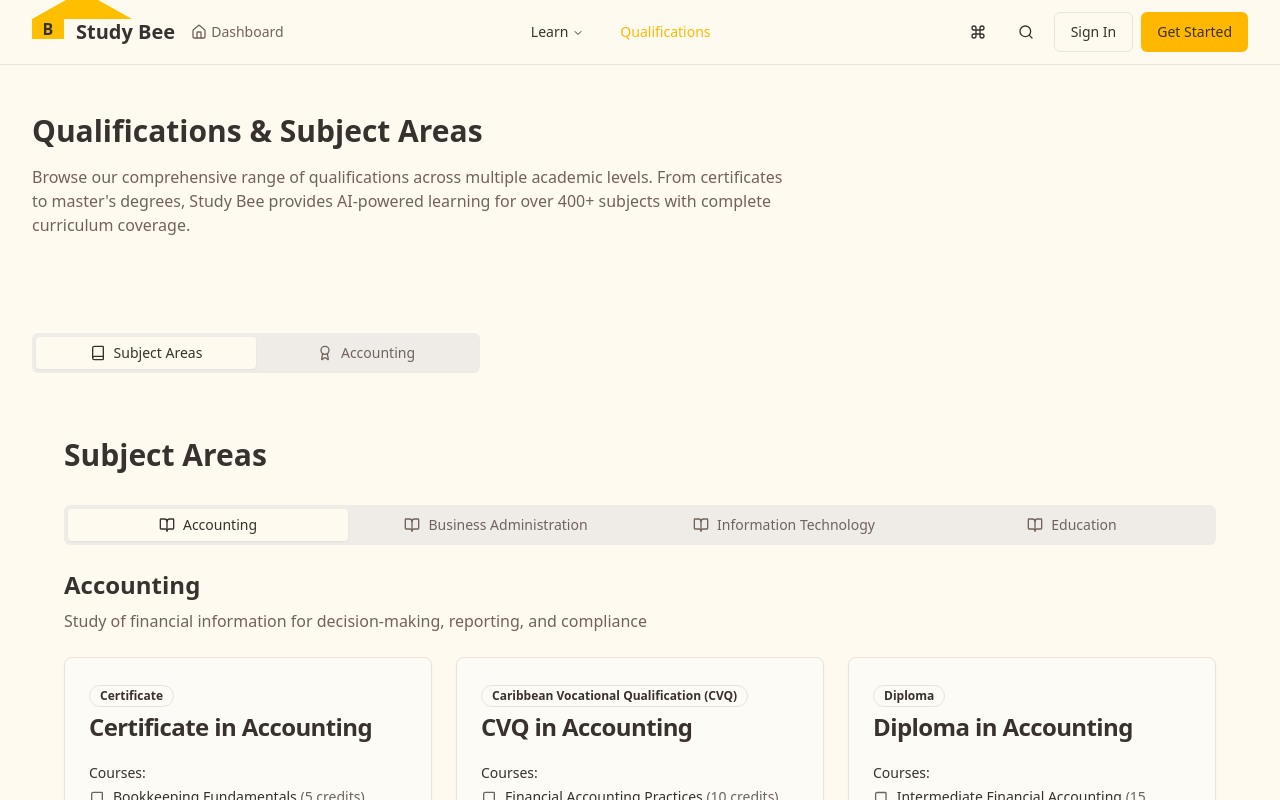
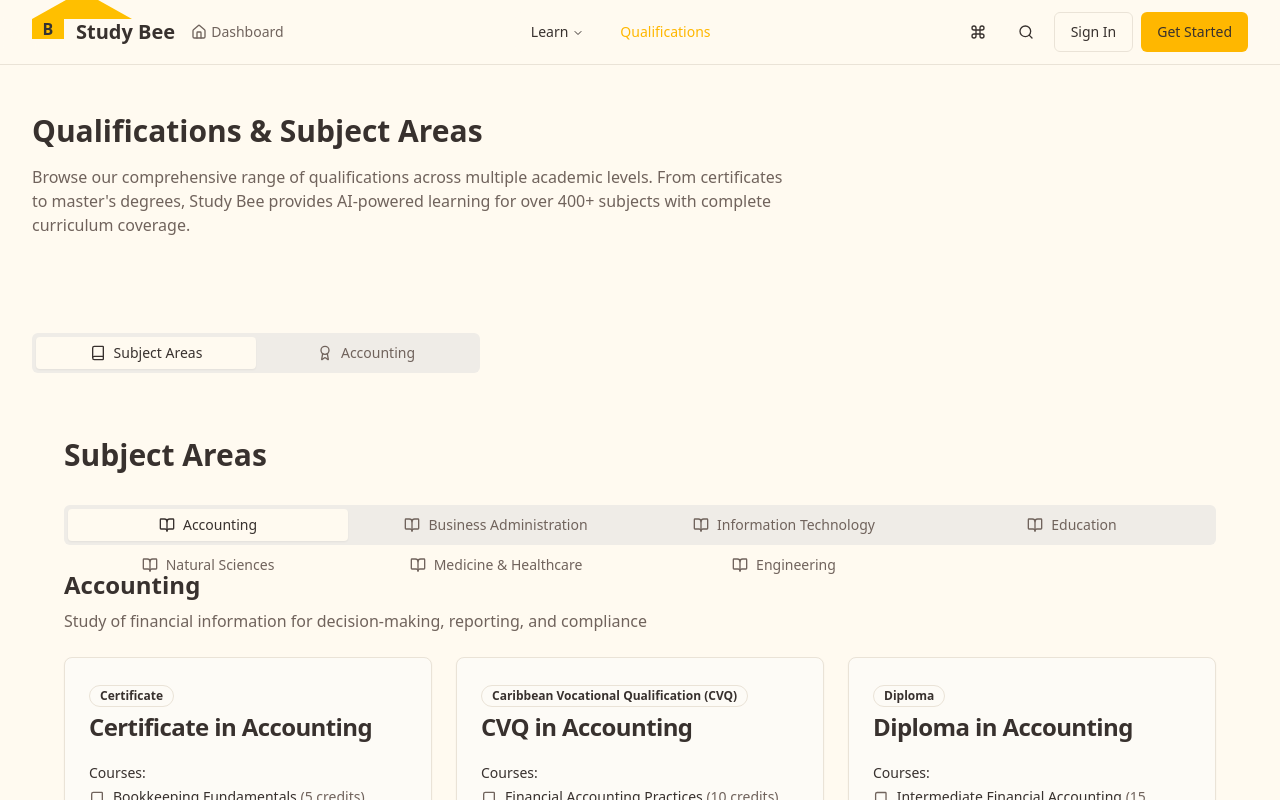
Before and after one commit to Watchar-BossLa/study-bee-hivemind-os-33, a React (Vite) app: page /qualifications in a window 1280 px wide. Shown: the top 800 px of the page. Built offline with nearby package versions, Linux system fonts and the light colour scheme.

Commit message:
feat: Enhance Qualifications page with subjects
Adds subject areas and curriculum data to the Qualifications page, expanding the range of subjects and qualifications offered.

```diff
--- a/src/data/qualificationsData.ts
+++ b/src/data/qualificationsData.ts
@@ -1,4 +1,3 @@
-
 import { SubjectArea, QualificationLevel } from '@/types/qualifications';
 
 // Qualification levels
@@ -332,6 +331,204 @@ export const subjectAreas: SubjectArea[] = [
         ]
       }
     ]
+  },
+  {
+    id: "science",
+    name: "Natural Sciences",
+    description: "Comprehensive study of physical and life sciences including biology, chemistry, physics, and environmental science",
+    icon: "book",
+    modules: [
+      {
+        id: "sci-cert",
+        name: "Certificate in Science",
+        level: "certificate",
+        courses: [
+          { id: "sci101", name: "Introduction to Biology", credits: 5 },
+          { id: "sci102", name: "Basic Chemistry", credits: 5 },
+          { id: "sci103", name: "Physics Fundamentals", credits: 5 },
+          { id: "sci104", name: "Environmental Science Basics", credits: 5 }
+        ]
+      },
+      {
+        id: "sci-cvq",
+        name: "CVQ in Laboratory Science",
+        level: "cvq",
+        courses: [
+          { id: "sci201", name: "Laboratory Techniques", credits: 10 },
+          { id: "sci202", name: "Chemical Analysis", credits: 10 },
+          { id: "sci203", name: "Biological Sampling", credits: 10 },
+          { id: "sci204", name: "Lab Safety Protocols", credits: 10 }
+        ]
+      },
+      {
+        id: "sci-dip",
+        name: "Diploma in Applied Sciences",
+        level: "diploma",
+        courses: [
+          { id: "sci301", name: "Cell Biology", credits: 15 },
+          { id: "sci302", name: "Organic Chemistry", credits: 15 },
+          { id: "sci303", name: "Classical Mechanics", credits: 15 },
+          { id: "sci304", name: "Ecology", credits: 15 }
+        ]
+      },
+      {
+        id: "sci-bach",
+        name: "Bachelor of Science",
+        level: "bachelors",
+        courses: [
+          { id: "sci401", name: "Molecular Biology", credits: 20 },
+          { id: "sci402", name: "Physical Chemistry", credits: 20 },
+          { id: "sci403", name: "Quantum Physics", credits: 20 },
+          { id: "sci404", name: "Genetics", credits: 20 },
+          { id: "sci405", name: "Biochemistry", credits: 20 },
+          { id: "sci406", name: "Research Methods in Science", credits: 20 }
+        ]
+      },
+      {
+        id: "sci-mast",
+        name: "Master of Science",
+        level: "masters",
+        courses: [
+          { id: "sci501", name: "Advanced Research Methods", credits: 15 },
+          { id: "sci502", name: "Bioinformatics", credits: 15 },
+          { id: "sci503", name: "Environmental Analysis", credits: 15 },
+          { id: "sci504", name: "Scientific Computing", credits: 15 },
+          { id: "sci505", name: "Thesis Research", credits: 15 }
+        ]
+      }
+    ]
+  },
+  {
+    id: "medicine",
+    name: "Medicine & Healthcare",
+    description: "Study of medical sciences, healthcare management, and clinical practice",
+    icon: "graduation-cap",
+    modules: [
+      {
+        id: "med-cert",
+        name: "Certificate in Healthcare",
+        level: "certificate",
+        courses: [
+          { id: "med101", name: "Medical Terminology", credits: 5 },
+          { id: "med102", name: "Basic Anatomy", credits: 5 },
+          { id: "med103", name: "First Aid", credits: 5 },
+          { id: "med104", name: "Healthcare Ethics", credits: 5 }
+        ]
+      },
+      {
+        id: "med-cvq",
+        name: "CVQ in Healthcare Services",
+        level: "cvq",
+        courses: [
+          { id: "med201", name: "Patient Care", credits: 10 },
+          { id: "med202", name: "Medical Records", credits: 10 },
+          { id: "med203", name: "Clinical Procedures", credits: 10 },
+          { id: "med204", name: "Healthcare Safety", credits: 10 }
+        ]
+      },
+      {
+        id: "med-dip",
+        name: "Diploma in Health Sciences",
+        level: "diploma",
+        courses: [
+          { id: "med301", name: "Human Anatomy", credits: 15 },
+          { id: "med302", name: "Physiology", credits: 15 },
+          { id: "med303", name: "Pharmacology", credits: 15 },
+          { id: "med304", name: "Clinical Practice", credits: 15 }
+        ]
+      },
+      {
+        id: "med-bach",
+        name: "Bachelor of Medicine",
+        level: "bachelors",
+        courses: [
+          { id: "med401", name: "Clinical Medicine", credits: 20 },
+          { id: "med402", name: "Surgery", credits: 20 },
+          { id: "med403", name: "Pathology", credits: 20 },
+          { id: "med404", name: "Internal Medicine", credits: 20 },
+          { id: "med405", name: "Pediatrics", credits: 20 },
+          { id: "med406", name: "Medical Research", credits: 20 }
+        ]
+      },
+      {
+        id: "med-mast",
+        name: "Master of Public Health",
+        level: "masters",
+        courses: [
+          { id: "med501", name: "Epidemiology", credits: 15 },
+          { id: "med502", name: "Healthcare Management", credits: 15 },
+          { id: "med503", name: "Global Health", credits: 15 },
+          { id: "med504", name: "Health Policy", credits: 15 },
+          { id: "med505", name: "Research Methods", credits: 15 }
+        ]
+      }
+    ]
+  },
+  {
+    id: "engineering",
+    name: "Engineering",
+    description: "Study of various engineering disciplines including mechanical, electrical, civil, and chemical engineering",
+    icon: "book",
+    modules: [
+      {
+        id: "eng-cert",
+        name: "Certificate in Engineering",
+        level: "certificate",
+        courses: [
+          { id: "eng101", name: "Engineering Mathematics", credits: 5 },
+          { id: "eng102", name: "Technical Drawing", credits: 5 },
+          { id: "eng103", name: "Workshop Practice", credits: 5 },
+          { id: "eng104", name: "Materials Science", credits: 5 }
+        ]
+      },
+      {
+        id: "eng-cvq",
+        name: "CVQ in Engineering Technology",
+        level: "cvq",
+        courses: [
+          { id: "eng201", name: "CAD Fundamentals", credits: 10 },
+          { id: "eng202", name: "Electronics Basics", credits: 10 },
+          { id: "eng203", name: "Mechanical Systems", credits: 10 },
+          { id: "eng204", name: "Engineering Safety", credits: 10 }
+        ]
+      },
+      {
+        id: "eng-dip",
+        name: "Diploma in Engineering",
+        level: "diploma",
+        courses: [
+          { id: "eng301", name: "Structural Analysis", credits: 15 },
+          { id: "eng302", name: "Circuit Theory", credits: 15 },
+          { id: "eng303", name: "Thermodynamics", credits: 15 },
+          { id: "eng304", name: "Control Systems", credits: 15 }
+        ]
+      },
+      {
+        id: "eng-bach",
+        name: "Bachelor of Engineering",
+        level: "bachelors",
+        courses: [
+          { id: "eng401", name: "Advanced Mechanics", credits: 20 },
+          { id: "eng402", name: "Power Systems", credits: 20 },
+          { id: "eng403", name: "Manufacturing Processes", credits: 20 },
+          { id: "eng404", name: "Design Engineering", credits: 20 },
+          { id: "eng405", name: "Industrial Automation", credits: 20 },
+          { id: "eng406", name: "Engineering Project", credits: 20 }
+        ]
+      },
+      {
+        id: "eng-mast",
+        name: "Master of Engineering",
+        level: "masters",
+        courses: [
+          { id: "eng501", name: "Advanced Engineering Mathematics", credits: 15 },
+          { id: "eng502", name: "Robotics and AI", credits: 15 },
+          { id: "eng503", name: "Sustainable Engineering", credits: 15 },
+          { id: "eng504", name: "Engineering Research", credits: 15 },
+          { id: "eng505", name: "Project Management", credits: 15 }
+        ]
+      }
+    ]
   }
 ];
 
```
